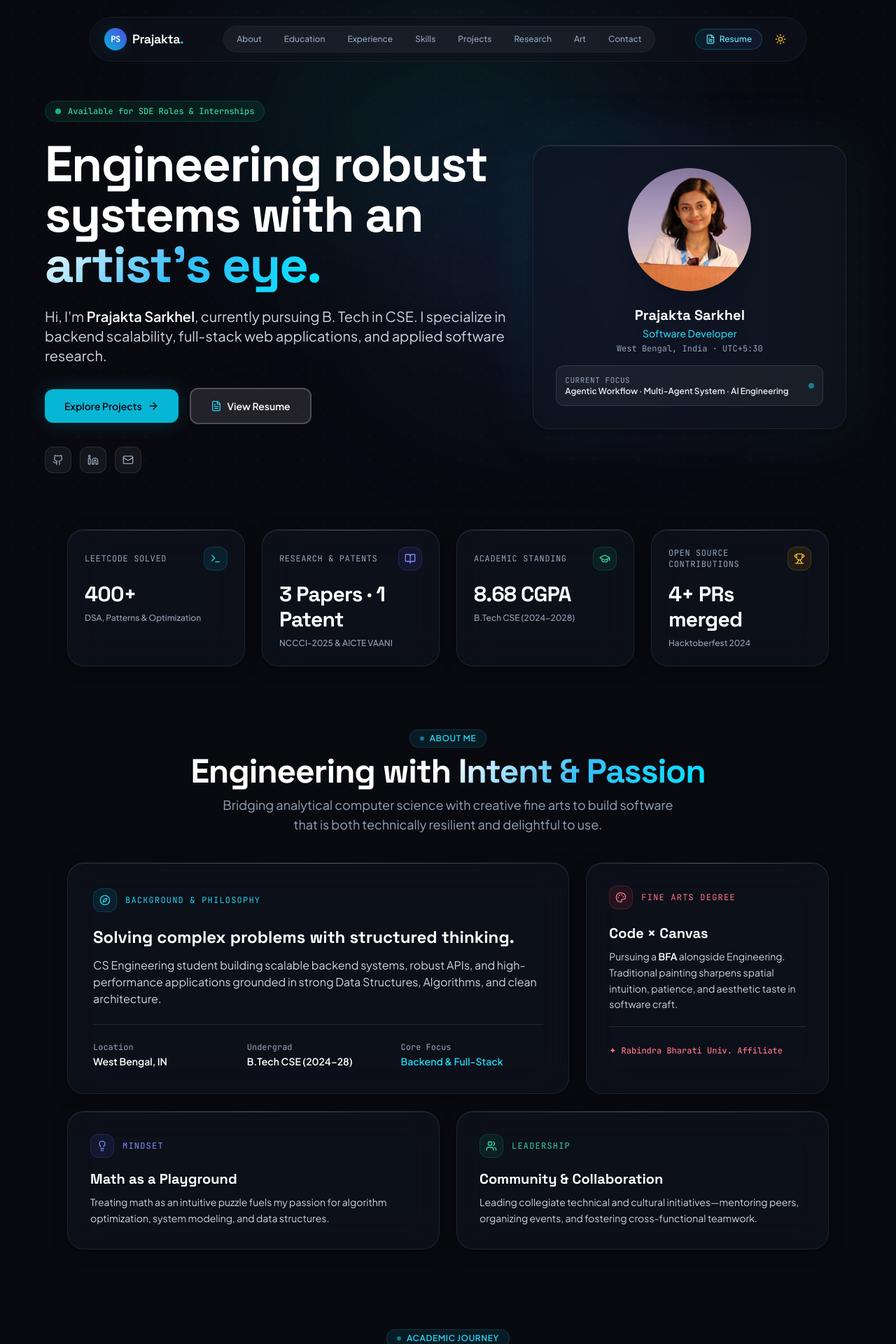
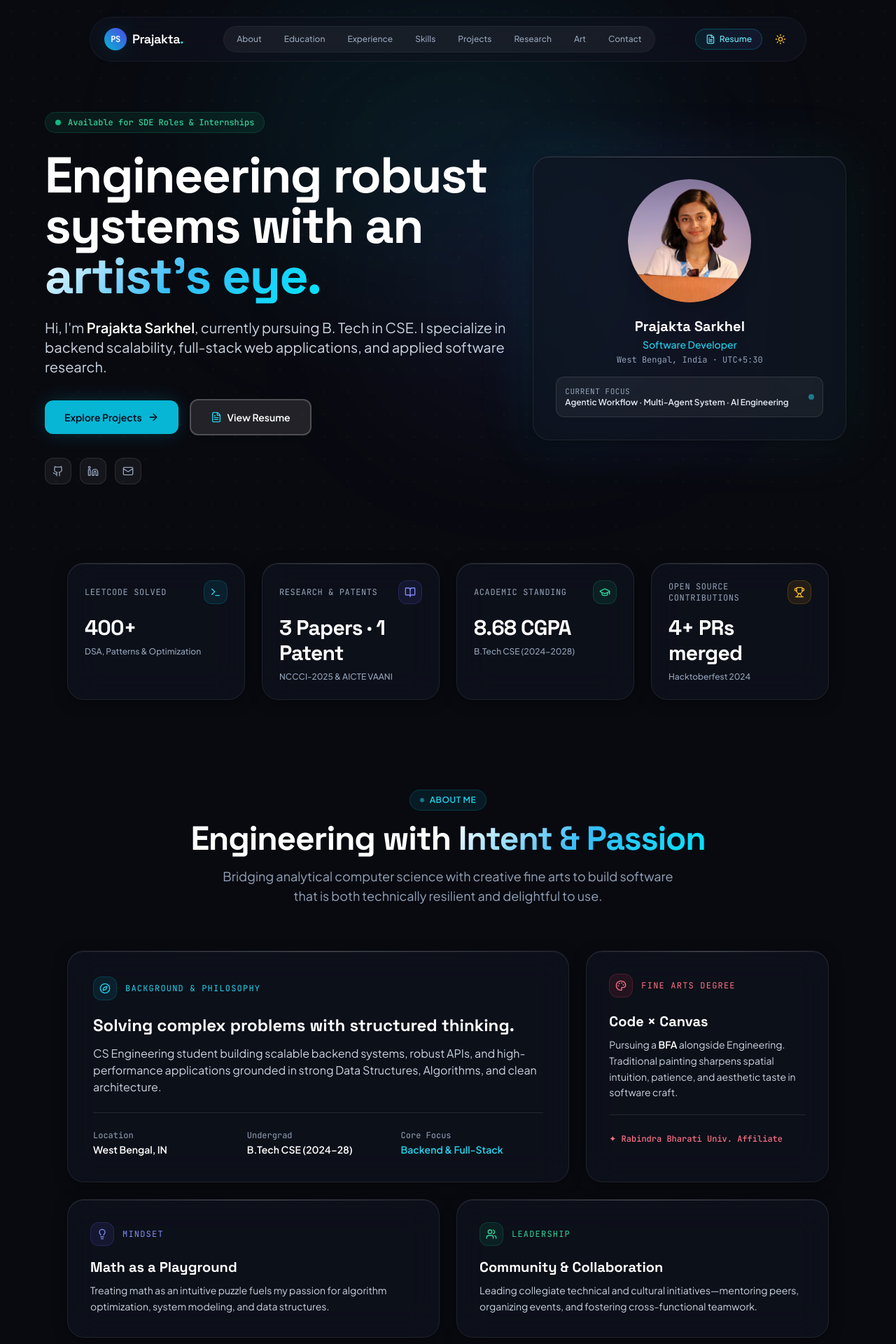
Before and after one commit to PrajaktaSarkhel/Prajakta_Sarkhel_portfolio-website, a React (Vite) app: page / in a window 1280 px wide. Shown: the top 1920 px of the page at 70% size. Built offline with nearby package versions, Linux system fonts and the light colour scheme.

Commit message:
added spaces after each section

```diff
--- a/src/components/AboutBento.jsx
+++ b/src/components/AboutBento.jsx
@@ -5,7 +5,7 @@ import SpotlightCard from './ui/SpotlightCard';
 
 export default function AboutBento() {
   return (
-    <section id="about" className="py-12 sm:py-14 px-4 sm:px-6 lg:px-8 max-w-6xl mx-auto relative">
+    <section id="about" className="py-24 px-4 sm:px-6 lg:px-8 max-w-6xl mx-auto relative">
       <SectionHeading
         badge="About Me"
         title="Engineering with"
--- a/src/components/ArtGallery.jsx
+++ b/src/components/ArtGallery.jsx
@@ -17,7 +17,7 @@ export default function ArtGallery() {
   ];
 
   return (
-    <section id="art" className="py-12 sm:py-14 px-4 sm:px-6 lg:px-8 max-w-6xl mx-auto relative">
+    <section id="art" className="py-24 px-4 sm:px-6 lg:px-8 max-w-6xl mx-auto relative">
       <SectionHeading
         badge="Creative Dimension"
         title="Fine Arts &"
--- a/src/components/Contact.jsx
+++ b/src/components/Contact.jsx
@@ -35,7 +35,7 @@ export default function Contact() {
   ];
 
   return (
-    <section id="contact" className="py-12 sm:py-14 px-4 sm:px-6 lg:px-8 max-w-6xl mx-auto relative">
+    <section id="contact" className="py-24 px-4 sm:px-6 lg:px-8 max-w-6xl mx-auto relative">
       <SectionHeading
         badge="Get in Touch"
         title="Let's Build Something"
--- a/src/components/Education.jsx
+++ b/src/components/Education.jsx
@@ -55,7 +55,7 @@ export default function Education() {
   const CollegeIcon = college.icon;
 
   return (
-    <section id="education" className="py-12 sm:py-14 px-4 sm:px-6 lg:px-8 max-w-6xl mx-auto relative">
+    <section id="education" className="py-24 px-4 sm:px-6 lg:px-8 max-w-6xl mx-auto relative">
       <SectionHeading
         badge="Academic Journey"
         title="Education &"
--- a/src/components/Experience.jsx
+++ b/src/components/Experience.jsx
@@ -42,7 +42,7 @@ export default function Experience() {
   ];
 
   return (
-    <section id="experience" className="py-12 sm:py-14 px-4 sm:px-6 lg:px-8 max-w-6xl mx-auto relative">
+    <section id="experience" className="py-24 px-4 sm:px-6 lg:px-8 max-w-6xl mx-auto relative">
       <SectionHeading
         badge="Experience & Mentorship"
         title="Engineering"
--- a/src/components/Footer.jsx
+++ b/src/components/Footer.jsx
@@ -27,7 +27,7 @@ export default function Footer() {
   };
 
   return (
-    <footer className="border-t border-white/10 dark:border-white/10 border-slate-200 bg-[#07080D] dark:bg-[#07080D] bg-slate-50 py-10 sm:py-12 px-4 sm:px-6 lg:px-8 relative">
+    <footer className="border-t border-white/10 dark:border-white/10 border-slate-200 bg-[#07080D] dark:bg-[#07080D] bg-slate-50 py-16 px-4 sm:px-6 lg:px-8 relative">
       <div className="max-w-6xl mx-auto flex flex-col md:flex-row items-center justify-between gap-8">
 
         {/* Brand & Tagline */}
--- a/src/components/Hero.jsx
+++ b/src/components/Hero.jsx
@@ -4,7 +4,7 @@ import SpotlightCard from './ui/SpotlightCard';
 
 export default function Hero() {
   return (
-    <section id="hero" className="relative min-h-[88vh] pt-32 sm:pt-36 pb-12 px-4 sm:px-6 lg:px-8 flex items-center justify-center overflow-hidden">
+    <section id="hero" className="relative min-h-[92vh] pt-32 sm:pt-40 pb-20 px-4 sm:px-6 lg:px-8 flex items-center justify-center overflow-hidden">
       {/* Ambient background glow orbs */}
       <div className="pointer-events-none absolute top-1/4 left-1/2 -translate-x-1/2 -translate-y-1/2 w-[600px] h-[350px] bg-cyan-500/10 dark:bg-cyan-500/10 blur-[130px] rounded-full" />
       <div className="pointer-events-none absolute top-1/3 right-1/4 w-[400px] h-[300px] bg-indigo-500/10 dark:bg-indigo-500/10 blur-[120px] rounded-full" />
--- a/src/components/Projects.jsx
+++ b/src/components/Projects.jsx
@@ -449,7 +449,7 @@ export default function Projects() {
     : projectsData.filter(p => p.category === activeCategory);
 
   return (
-    <section id="projects" className="py-12 sm:py-14 px-4 sm:px-6 lg:px-8 max-w-7xl mx-auto relative">
+    <section id="projects" className="py-20 px-4 sm:px-6 lg:px-8 max-w-7xl mx-auto relative">
       {/* Background Ambient Glows */}
       <div className="pointer-events-none absolute top-1/3 left-10 w-96 h-96 bg-cyan-500/5 blur-[120px] rounded-full" />
       <div className="pointer-events-none absolute bottom-1/4 right-10 w-96 h-96 bg-indigo-500/5 blur-[120px] rounded-full" />
@@ -463,7 +463,7 @@ export default function Projects() {
       />
 
       {/* Category Filter Pills */}
-      <div className="flex items-center justify-center gap-2 flex-wrap mb-8">
+      <div className="flex items-center justify-center gap-2 flex-wrap mb-10">
         {categories.map((cat) => {
           const isActive = activeCategory === cat.id;
           return (
--- a/src/components/Research.jsx
+++ b/src/components/Research.jsx
@@ -31,7 +31,7 @@ export default function Research() {
   ];
 
   return (
-    <section id="research" className="py-12 sm:py-14 px-4 sm:px-6 lg:px-8 max-w-6xl mx-auto relative">
+    <section id="research" className="py-24 px-4 sm:px-6 lg:px-8 max-w-6xl mx-auto relative">
       <SectionHeading
         badge="Academic Research"
         title="Scholarly & Applied"
--- a/src/components/StatsBento.jsx
+++ b/src/components/StatsBento.jsx
@@ -43,7 +43,7 @@ export default function StatsBento() {
   ];
 
   return (
-    <section className="py-6 sm:py-8 px-4 sm:px-6 lg:px-8 max-w-6xl mx-auto">
+    <section className="py-8 px-4 sm:px-6 lg:px-8 max-w-6xl mx-auto">
       <div className="grid grid-cols-1 sm:grid-cols-2 lg:grid-cols-4 gap-4 md:gap-6">
         {stats.map((stat, idx) => {
           const Icon = stat.icon;
--- a/src/components/TechStack.jsx
+++ b/src/components/TechStack.jsx
@@ -82,7 +82,7 @@ export default function TechStack() {
   };
 
   return (
-    <section id="skills" className="py-12 sm:py-14 px-4 sm:px-6 lg:px-8 max-w-6xl mx-auto relative overflow-hidden">
+    <section id="skills" className="py-24 px-4 sm:px-6 lg:px-8 max-w-6xl mx-auto relative overflow-hidden">
       <SectionHeading
         badge="Technical Arsenal"
         title="Tools &"
@@ -91,7 +91,7 @@ export default function TechStack() {
       />
 
       {/* Category Tabs */}
-      <div className="flex items-center justify-center gap-2 flex-wrap mb-8">
+      <div className="flex items-center justify-center gap-2 flex-wrap mb-12">
         {categories.map((cat) => (
           <button
             key={cat.id}
--- a/src/components/ui/SectionHeading.jsx
+++ b/src/components/ui/SectionHeading.jsx
@@ -11,9 +11,9 @@ export default function SectionHeading({
   const isCenter = align === 'center';
 
   return (
-    <div className={`mb-8 sm:mb-10 ${isCenter ? 'text-center' : 'text-left'} ${className}`}>
+    <div className={`mb-12 md:mb-16 ${isCenter ? 'text-center' : 'text-left'} ${className}`}>
       {badge && (
-        <div className={`inline-flex items-center gap-2 px-3.5 py-1 rounded-full text-xs font-semibold uppercase tracking-wider mb-2.5 border bg-cyan-500/10 text-cyan-400 border-cyan-500/20 dark:bg-cyan-500/10 dark:text-cyan-400 dark:border-cyan-500/20 bg-sky-50 text-sky-700 border-sky-200`}>
+        <div className={`inline-flex items-center gap-2 px-3.5 py-1.5 rounded-full text-xs font-semibold uppercase tracking-wider mb-4 border bg-cyan-500/10 text-cyan-400 border-cyan-500/20 dark:bg-cyan-500/10 dark:text-cyan-400 dark:border-cyan-500/20 bg-sky-50 text-sky-700 border-sky-200`}>
           <span className="w-1.5 h-1.5 rounded-full bg-cyan-400 dark:bg-cyan-400 bg-sky-500 animate-pulse" />
           {badge}
         </div>
@@ -27,7 +27,7 @@ export default function SectionHeading({
         )}
       </h2>
       {subtitle && (
-        <p className="mt-2.5 text-base sm:text-lg text-slate-600 dark:text-slate-400 max-w-2xl font-normal leading-relaxed mx-auto">
+        <p className="mt-4 text-base sm:text-lg text-slate-600 dark:text-slate-400 max-w-2xl font-normal leading-relaxed mx-auto">
           {subtitle}
         </p>
       )}
```
